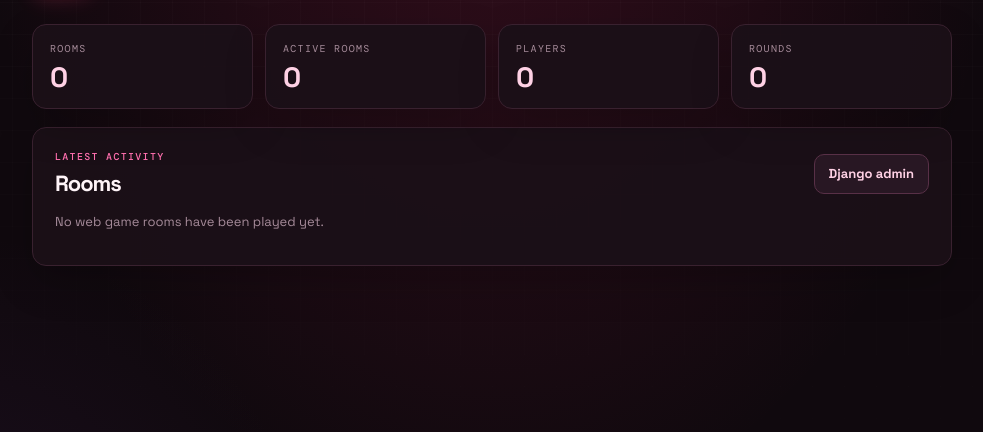
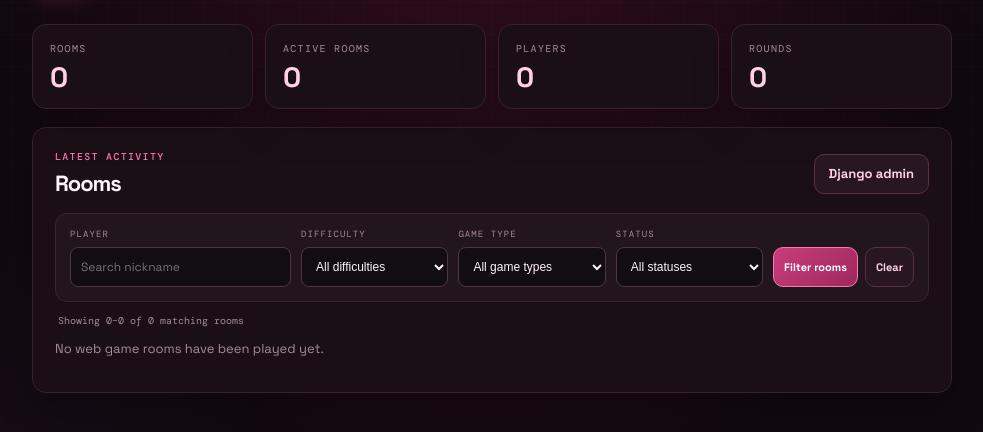
Before and after one commit to jabu325/truthordare, a Django app: page /management/ in a window 1280 px wide. Shown: the part 94-526 px from the top of the page, without its empty margins (148-1131 px from the left). Run offline with Django 5.2, Linux system fonts and the light colour scheme; the visitor is signed in with stand-in values (Sample User, id 1); data that the repository does not hold is empty.

Commit message:
Add filters to game records dashboard
Co-authored-by: Copilot <223556219+Copilot@users.noreply.github.com>

```diff
--- a/web/games/static/games/style.css
+++ b/web/games/static/games/style.css
@@ -981,6 +981,67 @@ textarea:focus-visible {
     font-size: 22px;
 }
 
+.management-filters {
+    display: grid;
+    grid-template-columns: minmax(160px, 1.5fr) repeat(3, minmax(130px, 1fr)) auto;
+    align-items: end;
+    gap: 10px;
+    margin-bottom: 12px;
+    padding: 14px;
+    background: #21151e;
+    border: 1px solid #382432;
+    border-radius: 12px;
+}
+
+.management-filters label {
+    display: grid;
+    min-width: 0;
+    gap: 7px;
+}
+
+.management-filters label > span {
+    color: var(--muted);
+    font-family: var(--mono);
+    font-size: 9px;
+    letter-spacing: 0.12em;
+}
+
+.management-filters input,
+.management-filters select {
+    width: 100%;
+    min-height: 40px;
+    padding: 8px 10px;
+    color: var(--white);
+    background: #120d12;
+    border: 1px solid #503347;
+    border-radius: 8px;
+    font-size: 12px;
+}
+
+.management-filters select option {
+    color: var(--white);
+    background: #1b1018;
+}
+
+.management-filter-actions {
+    display: flex;
+    gap: 7px;
+}
+
+.management-filter-actions .management-link {
+    min-height: 40px;
+    padding: 8px 10px;
+    font-size: 11px;
+    white-space: nowrap;
+}
+
+.management-results-count {
+    margin: 0 0 12px 3px;
+    color: var(--muted);
+    font-family: var(--mono);
+    font-size: 10px;
+}
+
 .management-room {
     gap: 18px;
     justify-content: space-between;
@@ -1296,6 +1357,19 @@ textarea:focus-visible {
         padding: 16px;
     }
 
+    .management-filters {
+        grid-template-columns: repeat(2, minmax(0, 1fr));
+    }
+
+    .management-filter-player,
+    .management-filter-actions {
+        grid-column: 1 / -1;
+    }
+
+    .management-filter-actions .management-link {
+        flex: 1;
+    }
+
     .management-room {
         align-items: flex-start;
         gap: 8px;
--- a/web/games/views.py
+++ b/web/games/views.py
@@ -24,6 +24,19 @@ def home(request):
 
 @staff_member_required(login_url="admin:login")
 def management_dashboard(request):
+    filters = {
+        "player": request.GET.get("player", "").strip()[:80],
+        "difficulty": request.GET.get("difficulty", "").strip(),
+        "game_type": request.GET.get("game_type", "").strip(),
+        "status": request.GET.get("status", "").strip(),
+    }
+    if filters["difficulty"] not in dict(GameRoom.DIFFICULTIES):
+        filters["difficulty"] = ""
+    if filters["game_type"] not in dict(GameRoom.GAME_CATEGORIES):
+        filters["game_type"] = ""
+    if filters["status"] not in dict(GameRoom.STATUSES):
+        filters["status"] = ""
+
     rooms = (
         GameRoom.objects
         .annotate(
@@ -32,13 +45,43 @@ def management_dashboard(request):
         )
         .order_by("-created_at")
     )
+    if filters["player"]:
+        rooms = rooms.filter(
+            players__nickname__icontains=filters["player"],
+        ).distinct()
+    if filters["difficulty"] in dict(GameRoom.DIFFICULTIES):
+        rooms = rooms.filter(difficulty=filters["difficulty"])
+    if filters["game_type"] in dict(GameRoom.GAME_CATEGORIES):
+        rooms = rooms.filter(game_type=filters["game_type"])
+    if filters["status"] in dict(GameRoom.STATUSES):
+        rooms = rooms.filter(status=filters["status"])
+
     paginator = Paginator(rooms, 25)
+    room_page = paginator.get_page(request.GET.get("page"))
+    pagination_params = request.GET.copy()
+    pagination_params.pop("page", None)
+
+    previous_page_url = None
+    next_page_url = None
+    if room_page.has_previous():
+        pagination_params["page"] = room_page.previous_page_number()
+        previous_page_url = f"?{pagination_params.urlencode()}"
+    if room_page.has_next():
+        pagination_params["page"] = room_page.next_page_number()
+        next_page_url = f"?{pagination_params.urlencode()}"
 
     return render(
         request,
         "games/management.html",
         {
-            "room_page": paginator.get_page(request.GET.get("page")),
+            "room_page": room_page,
+            "filters": filters,
+            "difficulty_choices": GameRoom.DIFFICULTIES,
+            "game_type_choices": GameRoom.GAME_CATEGORIES,
+            "status_choices": GameRoom.STATUSES,
+            "previous_page_url": previous_page_url,
+            "next_page_url": next_page_url,
+            "filtered_room_total": paginator.count,
             "room_total": GameRoom.objects.count(),
             "active_room_total": GameRoom.objects.filter(status="ACTIVE").count(),
             "player_total": Player.objects.count(),
--- a/web/templates/games/management.html
+++ b/web/templates/games/management.html
@@ -50,6 +50,49 @@
                 <a class="management-link secondary" href="{% url 'admin:index' %}">Django admin</a>
             </div>
 
+            <form class="management-filters" method="get" action="{% url 'games:management' %}">
+                <label class="management-filter-player">
+                    <span>PLAYER</span>
+                    <input type="search" name="player" value="{{ filters.player }}" placeholder="Search nickname">
+                </label>
+                <label>
+                    <span>DIFFICULTY</span>
+                    <select name="difficulty">
+                        <option value="">All difficulties</option>
+                        {% for value, label in difficulty_choices %}
+                            <option value="{{ value }}" {% if filters.difficulty == value %}selected{% endif %}>{{ label }}</option>
+                        {% endfor %}
+                    </select>
+                </label>
+                <label>
+                    <span>GAME TYPE</span>
+                    <select name="game_type">
+                        <option value="">All game types</option>
+                        {% for value, label in game_type_choices %}
+                            <option value="{{ value }}" {% if filters.game_type == value %}selected{% endif %}>{{ label }}</option>
+                        {% endfor %}
+                    </select>
+                </label>
+                <label>
+                    <span>STATUS</span>
+                    <select name="status">
+                        <option value="">All statuses</option>
+                        {% for value, label in status_choices %}
+                            <option value="{{ value }}" {% if filters.status == value %}selected{% endif %}>{{ label }}</option>
+                        {% endfor %}
+                    </select>
+                </label>
+                <div class="management-filter-actions">
+                    <button class="management-link" type="submit">Filter rooms</button>
+                    <a class="management-link secondary" href="{% url 'games:management' %}">Clear</a>
+                </div>
+            </form>
+
+            <p class="management-results-count">
+                Showing {{ room_page.start_index|default:0 }}–{{ room_page.end_index|default:0 }}
+                of {{ filtered_room_total }} matching rooms
+            </p>
+
             {% if room_page.object_list %}
                 <div class="management-room-list">
                     {% for room in room_page %}
@@ -76,19 +119,21 @@
 
                 {% if room_page.has_other_pages %}
                     <nav class="management-pagination" aria-label="Room pages">
-                        {% if room_page.has_previous %}
-                            <a class="management-link secondary" href="?page={{ room_page.previous_page_number }}">← Newer</a>
-                        {% else %}
-                            <span></span>
-                        {% endif %}
+                        {% if previous_page_url %}
+                            <a class="management-link secondary" href="{{ previous_page_url }}">← Newer</a>
+                        {% else %}<span></span>{% endif %}
                         <span>Page {{ room_page.number }} of {{ room_page.paginator.num_pages }}</span>
-                        {% if room_page.has_next %}
-                            <a class="management-link secondary" href="?page={{ room_page.next_page_number }}">Older →</a>
+                        {% if next_page_url %}
+                            <a class="management-link secondary" href="{{ next_page_url }}">Older →</a>
                         {% endif %}
                     </nav>
                 {% endif %}
             {% else %}
-                <p class="management-empty">No web game rooms have been played yet.</p>
+                {% if room_total %}
+                    <p class="management-empty">No rooms match those filters.</p>
+                {% else %}
+                    <p class="management-empty">No web game rooms have been played yet.</p>
+                {% endif %}
             {% endif %}
         </section>
     </main>
```
Also changed, not shown: web/games/tests.py (+43 -0 lines).
